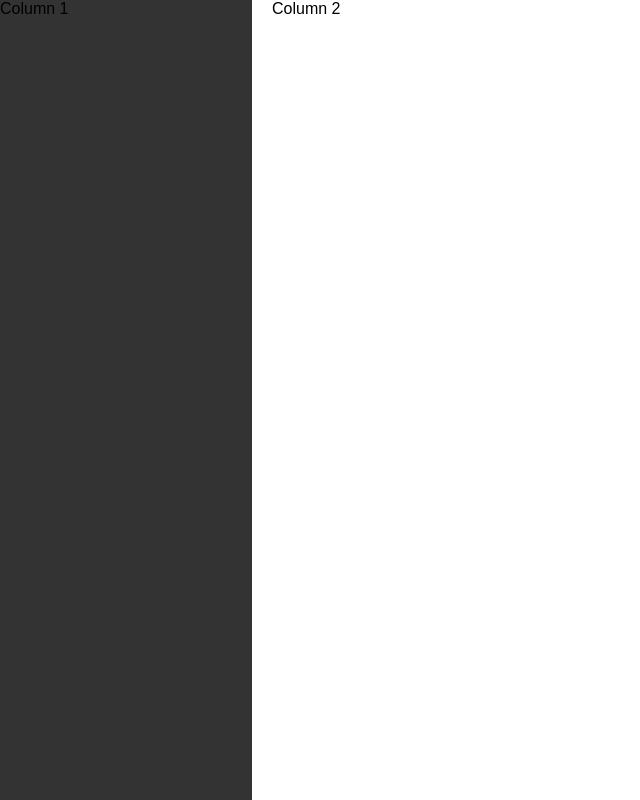
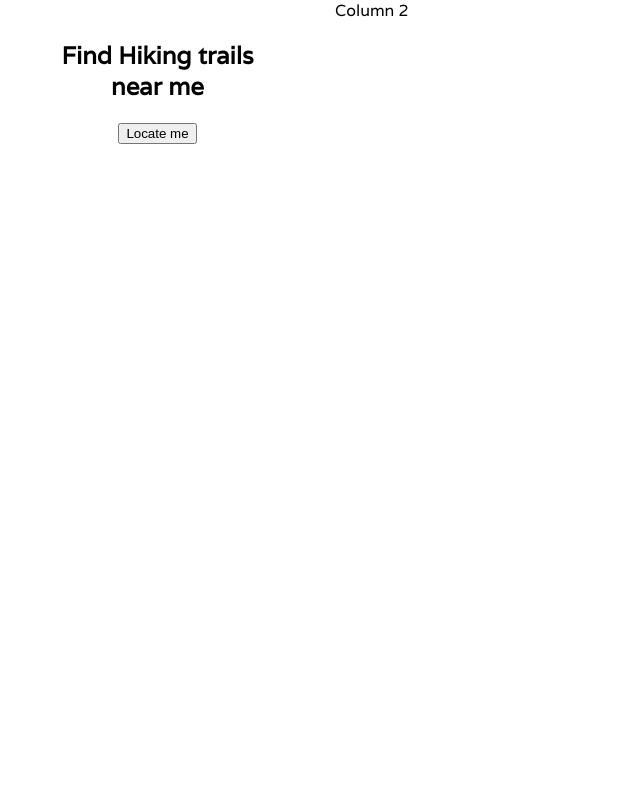
Before and after one commit to dsong127/jam-hiking, a Next.js app: page /main in a window 1280 px wide. Shown: the whole page, without its empty margins (0-640 px from the left). Built offline with nearby package versions, Linux system fonts and the light colour scheme.

Commit message:
Can retrieve display a list of trails

```diff
--- a/pages/index.js
+++ b/pages/index.js
@@ -10,7 +10,7 @@ export default function Home() {
         <link href="https://fonts.googleapis.com/css2?family=Varela&display=swap" rel="stylesheet"></link>
       </Head>
 
-      <img class="image'"
+      <img
         src={'/bg.jpg'}
         style={{
           width: '100%',
--- a/pages/main.js
+++ b/pages/main.js
@@ -1,13 +1,69 @@
+import Head from 'next/head'
+import { useState } from 'react';
+
+
 function Main() {
+    const [trailState, setTrails] = useState({
+      list: []
+    });
+
+    const updatedTrailsView = trailState.list.map((trail) => {
+      return <div className="listRow">
+        <img src={trail.imgSmall}></img>
+        <h3>{trail.name}</h3>
+        <p>{trail.summary}</p>
+        <p>Length: {trail.length} miles</p>
+        <p>Rating: {trail.stars} / 5 </p>
+      </div>
+    })
+
+    const getLocation = () => {
+
+      if (navigator.geolocation) {
+        navigator.geolocation.getCurrentPosition( async (pos) => {
+          const lat = pos.coords.latitude;
+          const long = pos.coords.longitude;
+          console.log('fetching')
+          const trails = await fetch (
+            `https://www.hikingproject.com/data/get-trails?lat=${lat}&lon=${long}&maxDistance=100&key=`
+          )
+            .then(res => res.json())
+            .catch(err => console.log(err))
+            console.log(trails.trails)
+
+            setTrails({
+              list: trails.trails
+            })
+
+            console.log(trailState.list)
+        });
+      }
+    }
+
+
     return (
         <div style={{
             display: "grid",
-            gridTemplateColumns: "1fr 4fr",
+            gridTemplateColumns: "1fr 3fr",
             gridGap: 20
             }}
             className="colContainer">
-        <div className="inputCol">Column 1</div>
-        <div className="mapCol">Column 2</div>
+          <Head>
+            <title>Hiking</title>
+            <link rel="icon" href="/favicon.ico" />
+            <link href="https://fonts.googleapis.com/css2?family=Varela&display=swap" rel="stylesheet"></link>
+          </Head>
+
+          <div className="listCol">
+            <div className="listHeader">
+              <h2>
+                Find Hiking trails near me
+              </h2>
+              <button onClick={getLocation}>Locate me</button>
+            </div>
+              {updatedTrailsView}
+          </div>
+          <div className="mapCol">Column 2</div>
 
         <style jsx>{`
         .colContainer {
@@ -15,10 +71,16 @@ function Main() {
           height: 100%;
           position: absolute;
         }
-        .inputCol {
-            background-color: #333333;
+        .listCol {
             height: 100%;
+            padding: 20px;
+            text-align: center;
+            overflow: scroll;
         }
+        .listHeader {
+          margin: 20px;
+        }
+
         @media (max-width: 600px) {
           .grid {
             width: 100%;
```
Also changed, not shown: components/InputForm.js (added, +32 -0 lines).
